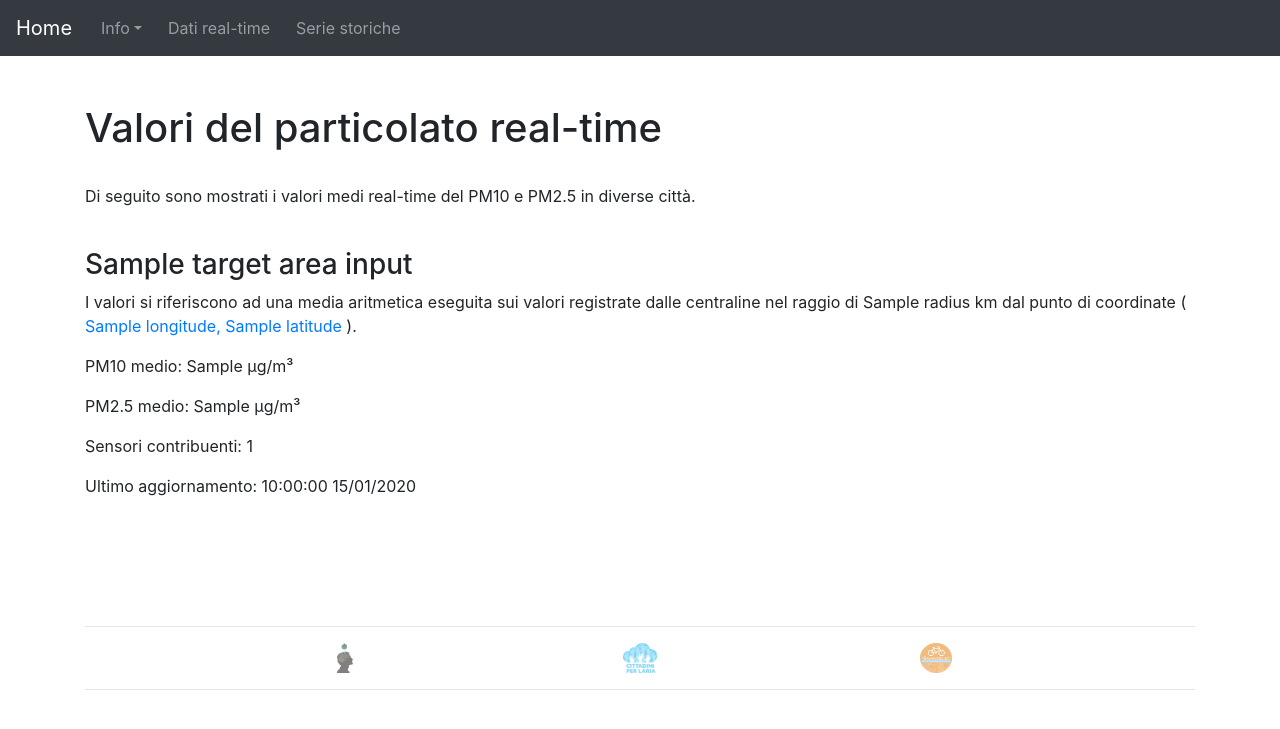
After one commit to tommasosansone91/aqi_luftdaten, a Django app: template pm_lookup/templates/valori_realtime_forced_to_history.html in a window 1280 px wide. The commit adds this page. Shown: the top 729 px of the page. Run offline with Django 3.2, Linux system fonts and the light colour scheme; the template is opened without the code that fills it: most values are stand-ins (such as "Sample title", 1, 10 or a date in 2020); some libraries are stand-ins or nearby versions.

Commit message:
script realtime ora tocca solo il modello realtime. script storico scollegato dalle viste. preparato clock e collegato script storico. preparato pulsante admin che forza acquisizione dati realtime in serie storiche

```diff
--- a/pm_lookup/processing/realtime_plus_history_processing.py
+++ b/pm_lookup/processing/realtime_plus_history_processing.py
@@ -17,8 +17,8 @@ from .auxiliary_processing import evaluate_PM10
 from .auxiliary_processing import evaluate_PM25
 from .auxiliary_processing import save_in_history
 
+# per conversione della timezone e check ora legale
 from .auxiliary_processing import convert_datetime_timezone
-
 from .auxiliary_processing import add_one_hour
 
 def get_realtime_and_save_history_pm():
--- a/pm_lookup/processing/realtime_processing.py
+++ b/pm_lookup/processing/realtime_processing.py
@@ -16,6 +16,10 @@ from pm_lookup.models import target_area_history_data
 from .auxiliary_processing import evaluate_PM10
 from .auxiliary_processing import evaluate_PM25
 # from .auxiliary_processing import save_in_history
+
+# per conversione della timezone e check ora legale
+from .auxiliary_processing import convert_datetime_timezone
+from .auxiliary_processing import add_one_hour
 
 
 def get_realtime_pm():
@@ -231,7 +235,7 @@ def get_realtime_pm():
 
         new_record.save()
 
-        print("Dati per %s salvati nel modello!" % place_name)
+        print("Dati per %s salvati nel modello realtime!" % place_name)
 
         print("---------------------------------------------------")
 
--- a/pm_lookup/templates/base.html
+++ b/pm_lookup/templates/base.html
@@ -77,7 +77,7 @@
 
             <!-- Pag 1 -->
             <li class="nav-item">
-              <a class="nav-link" href="{% url 'valori_recenti' %}">Dati real-time</a>
+              <a class="nav-link" href="{% url 'valori_realtime' %}">Dati real-time</a>
             </li>
 
 
@@ -94,13 +94,35 @@
             {% endcomment %}
 
 
-
-
+            {% comment %}
             <!-- admin -->
             <li class="nav-item">
               <a class="nav-link" href="{% url 'admin:index' %}">Sezione admin</a>
             </li>
+            {% endcomment %}
 
+
+
+
+            {% if user.is_staff %}
+
+            <li class="nav-item dropdown">
+
+              <a class="nav-link dropdown-toggle" data-toggle="dropdown" href="#" role="button" aria-haspopup="true" aria-expanded="false">Menu Admin</a>
+
+              <div class="dropdown-menu dropdown-menu-right">
+
+                <a class="dropdown-item" target="_blank" href="{% url 'admin:index' %}">Sezione admin</a>
+
+                <a class="dropdown-item" href="{% url 'valori_realtime_forced_to_history' %}">Mostra valori realtime forzandone l'inserimento nelle serie storici</a>
+
+              </div>
+
+               {% endif %}
+
+
+
+            </li>
 
 
 
--- a/pm_lookup/templates/serie_storiche.html
+++ b/pm_lookup/templates/serie_storiche.html
@@ -4,7 +4,7 @@
 
 {% load static %}
 
-    <h1>Serie storiche</h1>
+    <h1>Serie storiche dei valori del particolato</h1>
 
     <br>
 
--- a/pm_lookup/templates/valori_recenti.html
+++ b/pm_lookup/templates/valori_realtime.html
@@ -4,7 +4,7 @@
 
 {% load static %}
 
-    <h1>Valori del Particolato</h1>
+    <h1>Valori del particolato real-time</h1>
 
     <br>
 
--- /dev/null
+++ b/pm_lookup/templates/valori_realtime_forced_to_history.html
@@ -0,0 +1,103 @@
+{% extends 'base.html' %}
+
+{% block content %}
+
+{% load static %}
+
+    <h1>Valori del particolato real-time</h1>
+
+    <br>
+
+    <p>Di seguito sono mostrati i valori medi real-time del PM10 e PM2.5 in diverse città.</p>
+
+    <br>
+
+    {% for record in record_sensori %}
+
+        <h3>{{record.Target_area_input_data.Name}}</h3>
+
+        <p>
+
+            I valori si riferiscono ad una media aritmetica eseguita sui valori registrate dalle centraline
+            nel raggio di {{record.Target_area_input_data.Radius}} km dal punto di coordinate
+            (
+                <a target="_blank"  href="https://www.google.com/search?q={{record.Target_area_input_data.Longitude}}, {{record.Target_area_input_data.Latitude}}">
+                    {{record.Target_area_input_data.Longitude}}, {{record.Target_area_input_data.Latitude}}
+                </a>
+            ).
+
+        </p>
+
+
+
+        <p>
+            PM10 medio:
+
+            {% if record.PM10_mean %}
+
+            <span title="{{record.PM10_quality}}">
+            <a class="{{record.PM10_cathegory}}">
+            {{record.PM10_mean}} µg/m³
+            </a>
+            </span>
+
+            <!-- &nbsp &nbsp -->
+
+
+            {% else %}
+
+            <span title="No data">
+            <a class="nessuna">
+                Dato non disponibile
+            </a>
+            </span>
+
+            {% endif %}
+
+        </p>
+
+
+
+
+        <p>
+            PM2.5 medio:
+
+            {% if record.PM25_mean %}
+
+                <span title="{{record.PM25_quality}}"">
+                <a class="{{record.PM25_cathegory}}">
+                    {{record.PM25_mean}} µg/m³
+                </a>
+                </span>
+
+                <!-- &nbsp &nbsp -->
+
+            {% else %}
+
+                <span title="No data">
+                <a class="nessuna">
+                    Dato non disponibile
+                </a>
+                </span>
+
+            {% endif %}
+
+        </p>
+
+        <p>Sensori contribuenti: {{ record.n_selected_sensors }}</p>
+
+        <p>Ultimo aggiornamento: {{ record.Last_update_time | date:'H:i:s d/m/Y' }}</p>
+
+        <br>
+
+    {% endfor %}
+
+
+
+<!-- CSS -->
+<link rel="stylesheet" type="text/css" href={% static "css/AQ_cathegories.css" %}>
+
+<!-- Javascript -->
+{% comment %} <script type="text/javascript" src={% static "js/file.js" %}></script> {% endcomment %}
+
+{% endblock %}
--- a/pm_lookup/urls.py
+++ b/pm_lookup/urls.py
@@ -5,8 +5,13 @@ from . import views_api # devo aggiungerlo perchè ho delle altre views
 urlpatterns = [
     path('', views.home, name="home"),
     # path('about.html', views.about, name="about"),
-    path('valori_recenti', views.valori_recenti, name="valori_recenti"),
+    path('valori_realtime', views.valori_realtime, name="valori_realtime"),
     # path('particolato_milano', views.particolato_milano, name="particolato_milano"),
+
+    path('valori_realtime_forced_to_history', views.valori_realtime_forced_to_history, name="valori_realtime_forced_to_history"),
+
+
+
     path('serie_storiche', views.serie_storiche, name="serie_storiche"),
 
     # viste delle api
```
Also changed, not shown: .to do aqi_luftdaten.txt (+17 -11 lines), clock.py (added, +16 -0 lines), pm_lookup/processing/auxiliary_processing.py (+0 -38 lines), pm_lookup/processing/scheduled_processing.py (+6 -10 lines), pm_lookup/views.py (+30 -6 lines), 1 other file.
